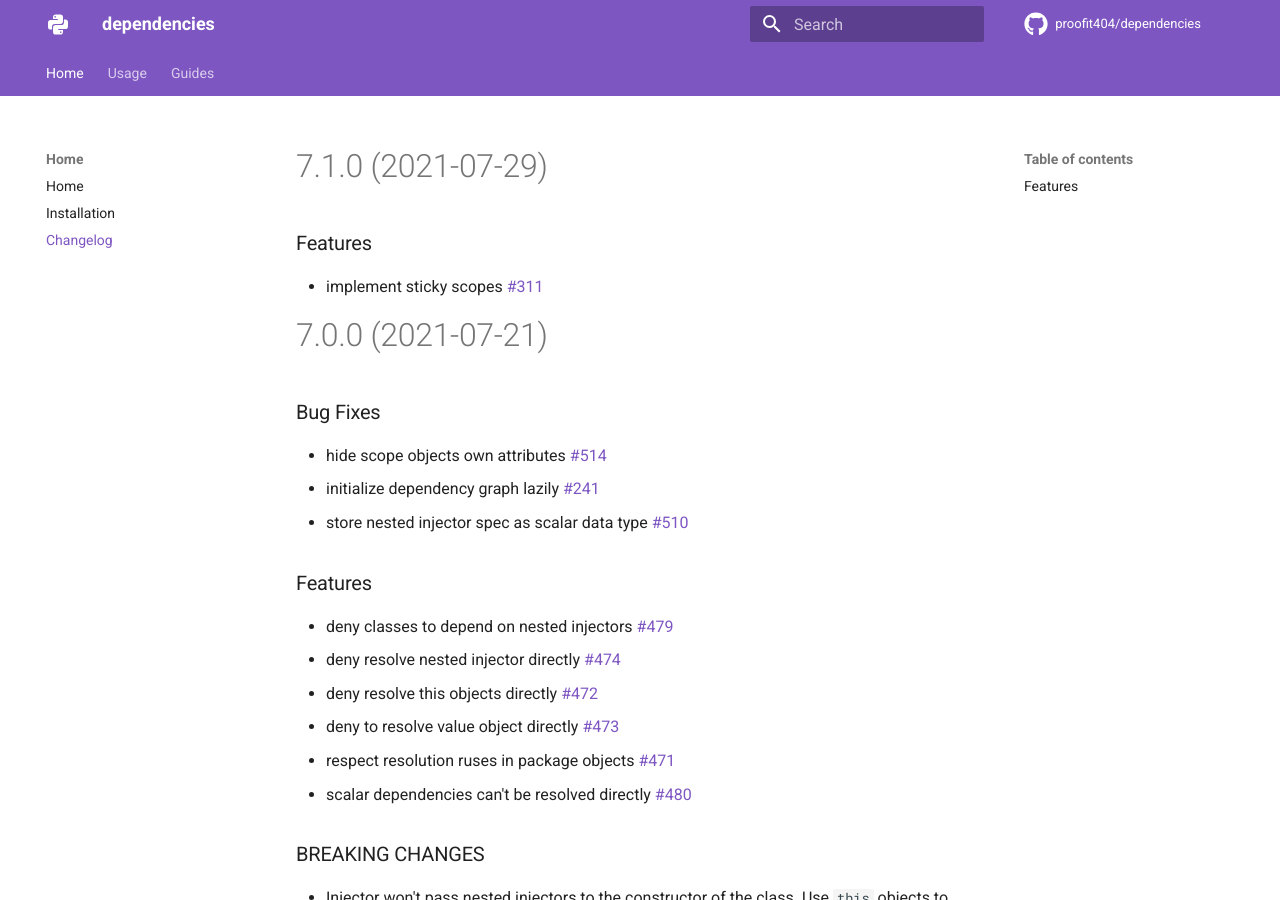
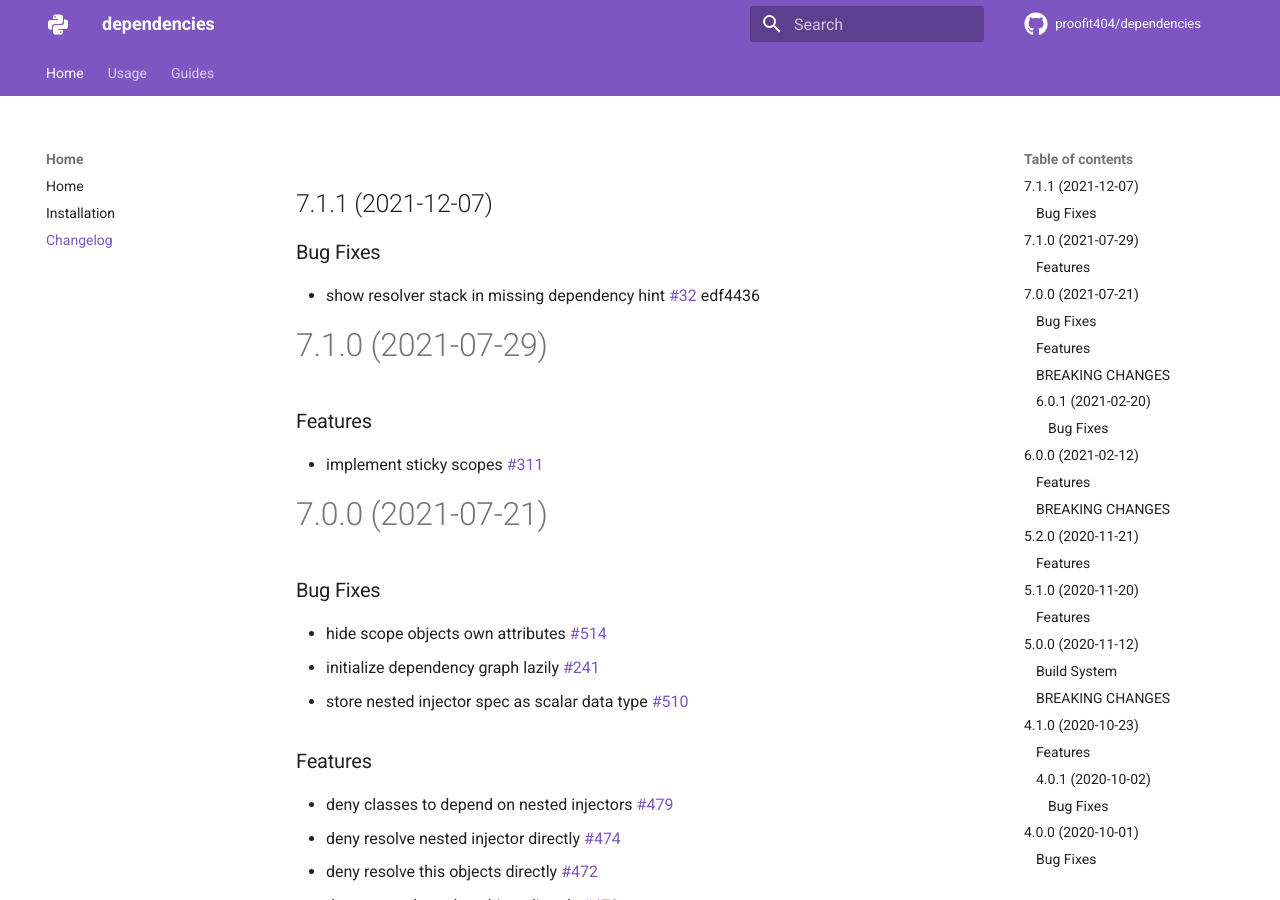
Before and after one commit to proofit404/dependencies, an MkDocs documentation site: the page built from docs/changelog.md, in a window 1280 px wide and 900 px high. Built offline with MkDocs 1.6.1 and Material for MkDocs 9.7.7, drawn with Linux system fonts in a browser that asks for light colours; comment, search, counter and statistics services are not loaded.

Commit message:
chore(release): 7.1.1 [skip ci]
## 7.1.1 (2021-12-07)

### Bug Fixes

* show resolver stack in missing dependency hint [#32](https://github.com/proofit404/dependencies/issues/32) edf4436

```diff
--- a/docs/changelog.md
+++ b/docs/changelog.md
@@ -1,3 +1,10 @@
+## 7.1.1 (2021-12-07)
+
+### Bug Fixes
+
+- show resolver stack in missing dependency hint
+  [#32](https://github.com/proofit404/dependencies/issues/32) edf4436
+
 # 7.1.0 (2021-07-29)
 
 ### Features
--- a/pyproject.toml
+++ b/pyproject.toml
@@ -19,7 +19,7 @@
 ]
 readme = "docs/index.md"
 repository = "https://github.com/proofit404/dependencies"
-version = "7.1.0"
+version = "7.1.1"
 
 [tool.poetry.dependencies]
 python = "~3.6 || ~3.7 || ~3.8 || ~3.9"
```
